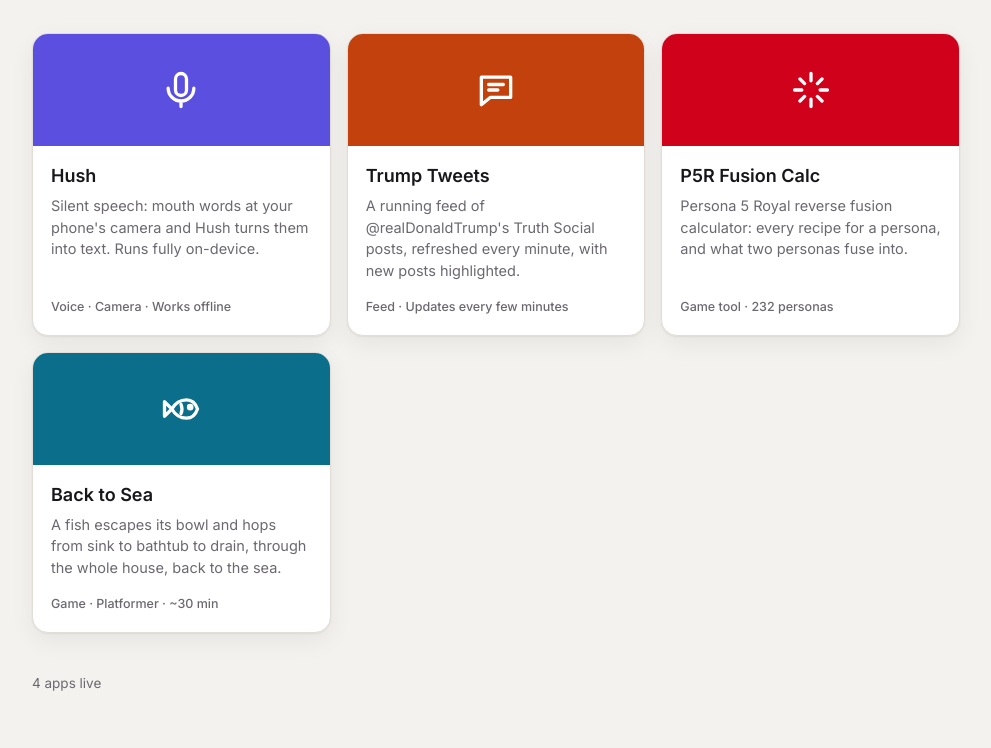
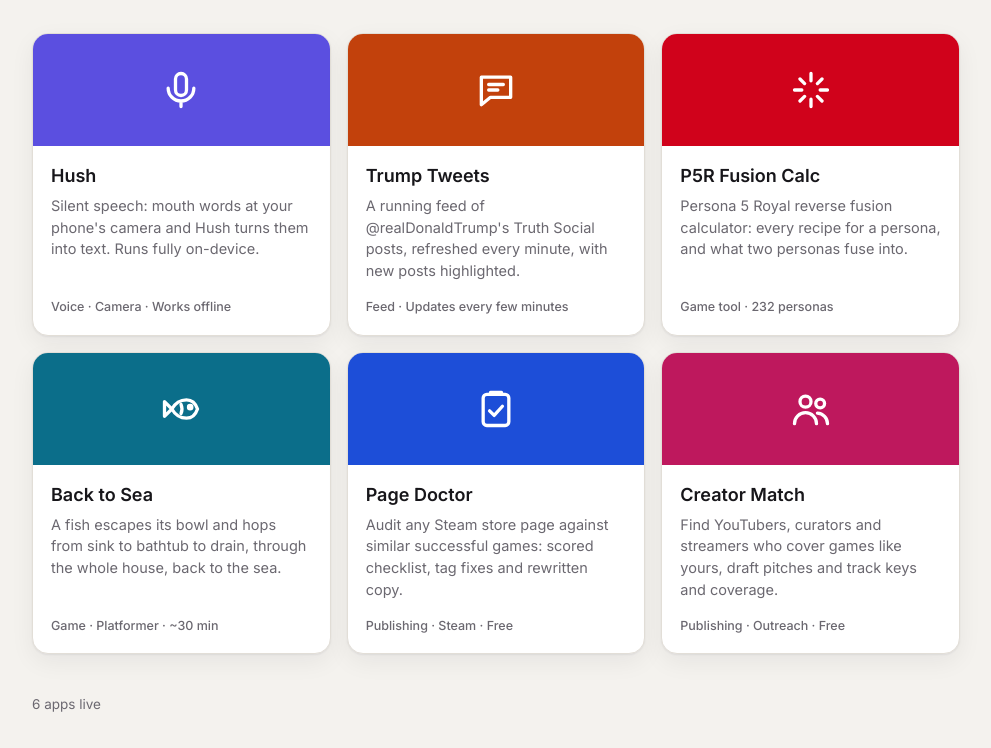
Before and after one commit to mishalgovani-afk/glasstestt, a plain HTML site: page index.html in a window 1280 px wide. Shown: the part 152-900 px from the top of the page, without its empty margins (144-1135 px from the left). Drawn offline with Linux system fonts and the light colour scheme.

Commit message:
Launcher cards and README rows for Page Doctor and Creator Match
Co-Authored-By: Claude Opus 5.5 <noreply@anthropic.com>
Claude-Session: https://claude.ai/code/session_01JXDJe4cJobA7X1HhEPWzcM

```diff
--- a/index.html
+++ b/index.html
@@ -153,9 +153,29 @@ const APPS = [
     icon: "fish",
     status: "live",
   },
+  {
+    slug: "page-doctor",
+    name: "Page Doctor",
+    blurb: "Audit any Steam store page against similar successful games: scored checklist, tag fixes and rewritten copy.",
+    tag: "Publishing · Steam · Free",
+    accent: "#1d4ed8",
+    icon: "clipboard",
+    status: "live",
+  },
+  {
+    slug: "creator-match",
+    name: "Creator Match",
+    blurb: "Find YouTubers, curators and streamers who cover games like yours, draft pitches and track keys and coverage.",
+    tag: "Publishing · Outreach · Free",
+    accent: "#be185d",
+    icon: "people",
+    status: "live",
+  },
 ];
 
 const ICONS = {
+  clipboard: '<rect x="5" y="4" width="14" height="17" rx="2"/><path d="M9 4V3h6v1"/><path d="m8.5 13 2.5 2.5 4.5-5"/>',
+  people: '<circle cx="9" cy="8" r="3"/><path d="M3 20c0-3.3 2.7-6 6-6s6 2.7 6 6"/><circle cx="17" cy="9" r="2.4"/><path d="M15.5 14.2c3 .2 5.5 2.6 5.5 5.8"/>',
   fish: '<path d="M7 12c2-3.5 5-5 8-5 3 0 5 2 6 5-1 3-3 5-6 5-3 0-6-1.5-8-5Z"/><path d="M7 12 3 8v8l4-4Z"/><circle cx="17" cy="11" r=".9" fill="currentColor"/><path d="M12 9.5c.7 1.6.7 3.4 0 5"/>',
   mic: '<path d="M12 3a3 3 0 0 0-3 3v6a3 3 0 0 0 6 0V6a3 3 0 0 0-3-3Z"/><path d="M5 11a7 7 0 0 0 14 0M12 18v3"/>',
   chat: '<path d="M4 5h16v11H9l-5 4V5Z"/><path d="M8 9h8M8 12h5"/>',
```
Also changed, not shown: 1 other file.
